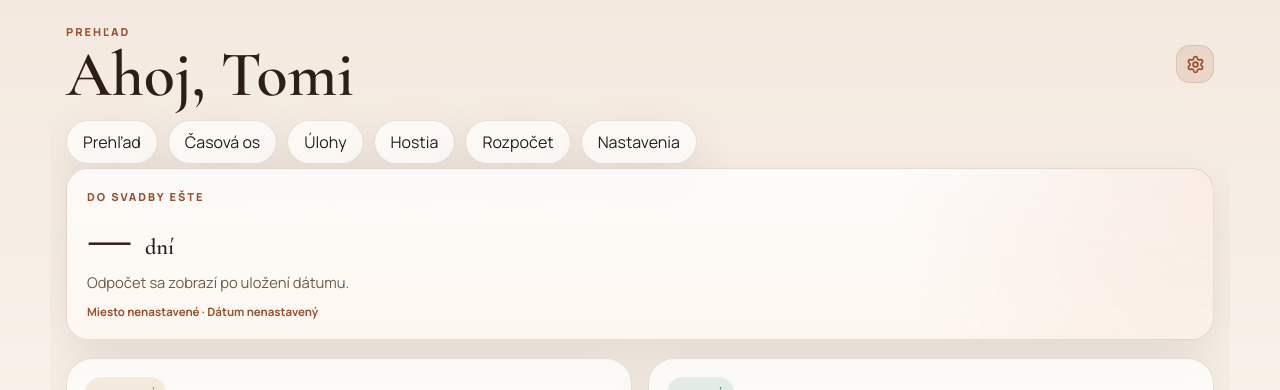
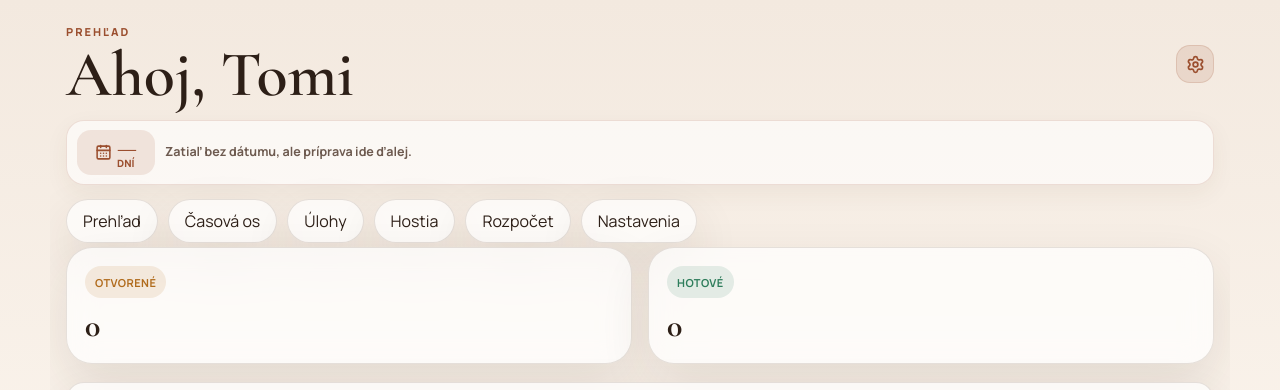
Before and after one commit to tomag-9/svatba, a Next.js app: page /dashboard in a window 1280 px wide. Shown: the top 390 px of the page. Built offline with nearby package versions, Linux system fonts and the light colour scheme; no server answers; the database is empty.

Commit message:
feat: add countdown widget and integrate into app shell; enhance global styles for countdown display

```diff
--- a/app/dashboard/page.tsx
+++ b/app/dashboard/page.tsx
@@ -1,11 +1,9 @@
 import { AppShell } from '@/components/app-shell';
 import { CategoryIcon } from '@/components/category-icon';
-import { getWeddingAlertSlot } from '@/lib/alert-slot';
 import { taskStatusLabels, weddingRoleLabels } from '@/lib/labels';
 import { prisma } from '@/lib/prisma';
 import { getTaskCategoryLabel } from '@/lib/task-categories';
 import { WEDDING_ROLE_COOKIE, getWeddingRole } from '@/lib/wedding-role';
-import { getWeddingCountdownCopy } from '@/lib/wedding-copy';
 import { cookies } from 'next/headers';
 
 export const dynamic = 'force-dynamic';
@@ -25,13 +23,8 @@ export default async function DashboardPage() {
   const doneTasks = tasks.filter((task) => task.status === 'DONE').length;
   const budgetTarget = settings?.budgetTarget ? Number(settings.budgetTarget) : null;
   const budgetPercent = budgetTarget ? Math.min(100, Math.round((totalSpent / budgetTarget) * 100)) : 0;
-  const daysUntilWedding = settings?.weddingDate ? Math.ceil((settings.weddingDate.getTime() - Date.now()) / (1000 * 60 * 60 * 24)) : null;
-  const countdown = settings ? getWeddingCountdownCopy({ daysUntilWedding, role, slot: getWeddingAlertSlot(), isApproximate: settings.weddingDateApproximate }) : null;
   const yesGuests = guests.filter((guest) => guest.attendance === 'YES').length;
   const maybeGuests = guests.filter((guest) => guest.attendance === 'MAYBE').length;
-  const weddingDate = settings?.weddingDate
-    ? new Intl.DateTimeFormat('sk-SK', { day: 'numeric', month: 'numeric', year: 'numeric' }).format(settings.weddingDate)
-    : 'Dátum nenastavený';
   const currency = settings?.currency ?? 'EUR';
   const greetingName = weddingRoleLabels[role];
 
@@ -40,17 +33,6 @@ export default async function DashboardPage() {
       eyebrow="Prehľad"
       title={`Ahoj, ${greetingName}`}
     >
-      <section className="dashboard-countdown">
-        <div className="eyebrow">Do svadby ešte</div>
-        <div className="countdown-number">
-          {daysUntilWedding === null ? '—' : Math.max(daysUntilWedding, 0)} <span>dní</span>
-        </div>
-        <p className="lede" style={{ marginTop: 8 }}>{countdown?.dailyLine ?? 'Odpočet sa zobrazí po uložení dátumu.'}</p>
-        <div className="compact-meta" style={{ marginTop: 10, color: 'var(--accent)', fontWeight: 700 }}>
-          {settings?.venueName ?? 'Miesto nenastavené'} · {weddingDate}
-        </div>
-      </section>
-
       <section className="metric-grid" style={{ gridTemplateColumns: 'repeat(2, minmax(0, 1fr))' }}>
         <article className="metric-card">
           <span className="tag warn">Otvorené</span>
--- a/app/globals.css
+++ b/app/globals.css
@@ -171,6 +171,62 @@ h1 {
   color: var(--accent);
   background: var(--accent-tint);
   border: 1px solid rgba(155, 79, 47, 0.16);
+}
+
+.countdown-widget {
+  display: grid;
+  grid-template-columns: auto minmax(0, 1fr);
+  gap: 10px;
+  align-items: center;
+  width: 100%;
+  padding: 9px 10px;
+  border: 1px solid rgba(155, 79, 47, 0.16);
+  border-radius: 18px;
+  background: rgba(255, 255, 255, 0.62);
+  box-shadow: var(--shadow-card);
+}
+
+.countdown-widget-number {
+  min-width: 78px;
+  min-height: 44px;
+  display: grid;
+  grid-template-columns: auto auto;
+  grid-template-rows: auto auto;
+  column-gap: 5px;
+  align-items: center;
+  justify-content: center;
+  padding: 7px 9px;
+  border-radius: 14px;
+  color: var(--accent);
+  background: var(--accent-tint);
+}
+
+.countdown-widget-number svg {
+  grid-row: 1 / span 2;
+}
+
+.countdown-widget-number strong {
+  font-family: var(--font-serif), Georgia, "Times New Roman", serif;
+  font-size: 1.5rem;
+  line-height: 0.9;
+  font-weight: 600;
+}
+
+.countdown-widget-number span {
+  font-size: 10px;
+  line-height: 1;
+  font-weight: 800;
+  text-transform: uppercase;
+}
+
+.countdown-widget p {
+  margin: 0;
+  min-width: 0;
+  color: var(--muted);
+  font-size: 12.5px;
+  line-height: 1.32;
+  font-weight: 700;
+  overflow-wrap: anywhere;
 }
 
 .lede {
--- a/components/app-shell.tsx
+++ b/components/app-shell.tsx
@@ -1,7 +1,13 @@
 import Link from 'next/link';
 import type { ReactNode } from 'react';
 import { Settings } from 'lucide-react';
+import { cookies } from 'next/headers';
+import { CountdownWidget } from '@/components/countdown-widget';
+import { getWeddingAlertSlot } from '@/lib/alert-slot';
 import { navLabels } from '@/lib/labels';
+import { prisma } from '@/lib/prisma';
+import { getWeddingCountdownCopy } from '@/lib/wedding-copy';
+import { WEDDING_ROLE_COOKIE, getWeddingRole } from '@/lib/wedding-role';
 
 const navItems = [
   { href: '/dashboard', label: navLabels.dashboard },
@@ -12,7 +18,29 @@ const navItems = [
   { href: '/settings', label: navLabels.settings }
 ];
 
-export function AppShell({
+const DAY_MS = 1000 * 60 * 60 * 24;
+
+async function getCountdownWidgetData() {
+  const [settings, cookieStore] = await Promise.all([
+    prisma.weddingSettings.findFirst({ orderBy: { createdAt: 'desc' } }),
+    cookies()
+  ]);
+  const role = getWeddingRole(cookieStore.get(WEDDING_ROLE_COOKIE)?.value, settings?.role ?? 'TOMI');
+  const daysUntilWedding = settings?.weddingDate ? Math.ceil((settings.weddingDate.getTime() - Date.now()) / DAY_MS) : null;
+  const countdown = getWeddingCountdownCopy({
+    daysUntilWedding: daysUntilWedding === null ? null : Math.max(daysUntilWedding, 0),
+    role,
+    slot: getWeddingAlertSlot(),
+    isApproximate: settings?.weddingDateApproximate ?? false
+  });
+
+  return {
+    daysUntilWedding,
+    dailyLine: countdown.dailyLine
+  };
+}
+
+export async function AppShell({
   title,
   eyebrow,
   description,
@@ -25,6 +53,8 @@ export function AppShell({
   children: ReactNode;
   compact?: boolean;
 }) {
+  const countdownWidget = await getCountdownWidgetData();
+
   return (
     <div className={`page-frame ${compact ? 'page-frame-compact' : ''}`}>
       <div className="page-orb page-orb-a" aria-hidden="true" />
@@ -40,6 +70,7 @@ export function AppShell({
           </div>
           {description ? <p className="lede">{description}</p> : null}
         </div>
+        <CountdownWidget daysUntilWedding={countdownWidget.daysUntilWedding} dailyLine={countdownWidget.dailyLine} />
         <nav className="nav-pills" aria-label="Primary">
           {navItems.map((item) => (
             <Link key={item.href} href={item.href} className="nav-pill">
--- /dev/null
+++ b/components/countdown-widget.tsx
@@ -0,0 +1,37 @@
+import { CalendarDays } from 'lucide-react';
+
+type CountdownWidgetProps = {
+  daysUntilWedding: number | null;
+  dailyLine: string;
+};
+
+function getDayUnit(days: number | null) {
+  if (days === null) {
+    return 'dní';
+  }
+
+  if (days === 1) {
+    return 'deň';
+  }
+
+  if (days > 1 && days < 5) {
+    return 'dni';
+  }
+
+  return 'dní';
+}
+
+export function CountdownWidget({ daysUntilWedding, dailyLine }: CountdownWidgetProps) {
+  const displayDays = daysUntilWedding === null ? null : Math.max(daysUntilWedding, 0);
+
+  return (
+    <section className="countdown-widget" aria-label="Svadobný odpočet">
+      <div className="countdown-widget-number" aria-label={displayDays === null ? 'Dátum svadby nie je nastavený' : `${displayDays} ${getDayUnit(displayDays)} do svadby`}>
+        <CalendarDays size={17} strokeWidth={2.2} aria-hidden="true" />
+        <strong>{displayDays === null ? '—' : displayDays}</strong>
+        <span>{getDayUnit(displayDays)}</span>
+      </div>
+      <p>{dailyLine}</p>
+    </section>
+  );
+}
```
Also changed, not shown: 1 other file (tests, documents, lock files or other folders).
